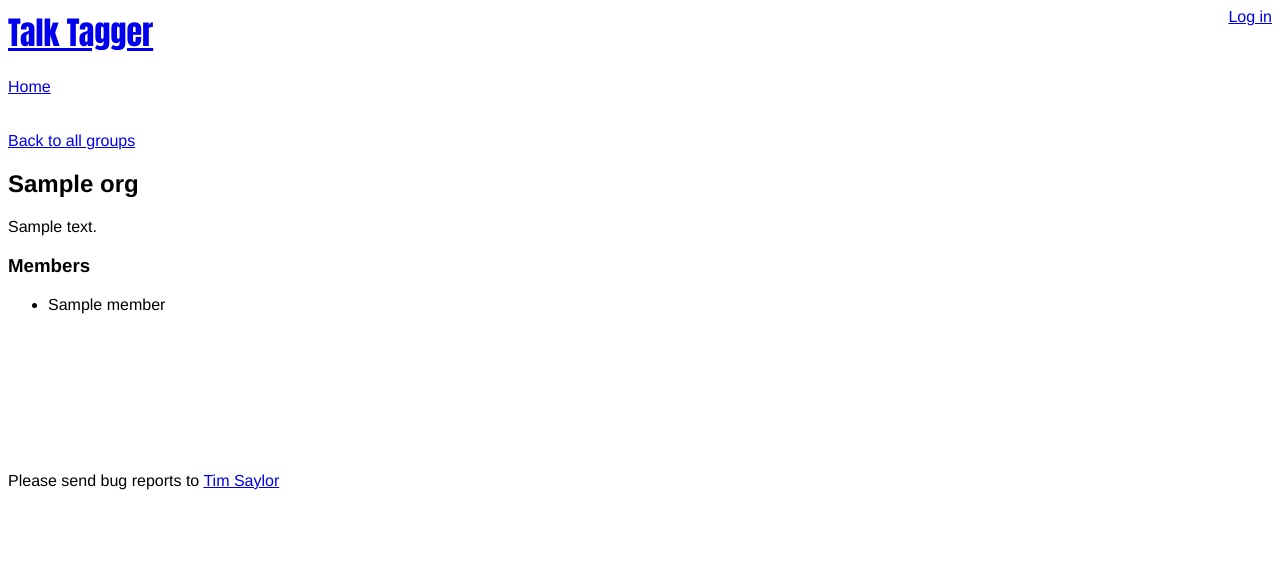
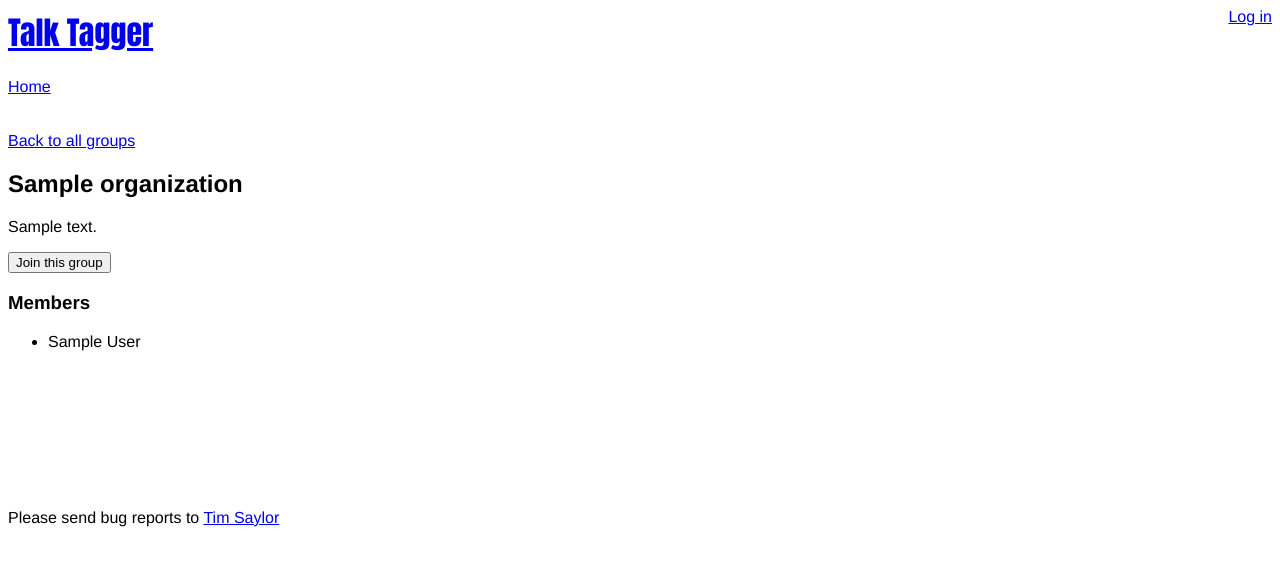
Before and after one commit to tsaylor/Maker-Network, a Django app: template templates/general/organization_detail.html in a window 1280 px wide. Shown: the top 566 px of the page. Run offline with Django 3.2, Linux system fonts and the light colour scheme; tables that the repository leaves empty hold one stand-in row (values such as "Sample post"); the template is opened without the code that fills it: values that come from a table or form of the project are taken from there, most other values are stand-ins (such as "Sample title", 1, 10 or a date in 2020); parts of the project's set-up code (start-up, migrations or seed data) failed here and were passed over.

Commit message:
added joining and leaving groups

```diff
--- a/general/org_urls.py
+++ b/general/org_urls.py
@@ -4,4 +4,6 @@ from general.models import Organization
 urlpatterns = patterns('',
     url(r'^$', 'django.views.generic.list_detail.object_list', name='organization_list', kwargs={'queryset':Organization.objects.all()}),
     url(r'^(?P<object_id>[0-9]+)/$', 'django.views.generic.list_detail.object_detail', name='organization_detail', kwargs={'queryset':Organization.objects.all(), 'template_object_name':'org'}),
+    url(r'^(?P<object_id>[0-9]+)/join$', 'general.views.join_organization', name='organization_join'),
+    url(r'^(?P<object_id>[0-9]+)/leave$', 'general.views.leave_organization', name='organization_leave'),
 )
--- a/templates/general/organization_detail.html
+++ b/templates/general/organization_detail.html
@@ -4,6 +4,15 @@
 <a href="{% url organization_list %}">Back to all groups</a>
 <h2>{{ org.name }}</h2>
 <p>{{ org.description }}</p>
+{% if user in org.members.all %}
+<form action="{% url organization_leave org.id %}" method="POST">{% csrf_token %}
+    <input type="submit" name="Submit" value="Leave this group" />
+</form>
+{% else %}
+<form action="{% url organization_join org.id %}" method="POST">{% csrf_token %}
+    <input type="submit" name="Submit" value="Join this group" />
+</form>
+{% endif %}
 <h3>Members</h3>
 <ul>
 {% for member in org.members.all %}
```
Also changed, not shown: general/views.py (+21 -2 lines).
